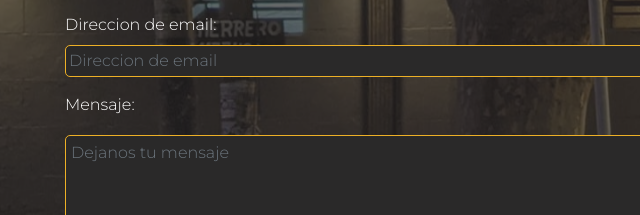
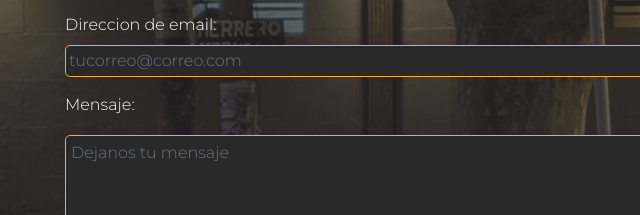
Before and after one commit to Lucho375/Aike-Burger, a website: page pages/contacto.html in a window 1280 px wide. Shown: the part 360-575 px from the top of the page, 17-657 px from the left. Drawn offline with nearby package versions, Linux system fonts and the light colour scheme.

Commit message:
agrego placeholder a correo en el formulario

```diff
--- a/pages/contacto.html
+++ b/pages/contacto.html
@@ -81,7 +81,7 @@
                 <!-- direccion de email -->
                 <div class="mb-3">
                     <label class="form-label" for="emailAddress">Direccion de email:</label>
-                    <input class="form-control" id="emailAddress" type="email" placeholder="Direccion de email"
+                    <input class="form-control" id="emailAddress" type="email" placeholder="tucorreo@correo.com"
                         data-sb-validations="required, email" />
                     <div class="invalid-feedback" data-sb-feedback="emailAddress:required">La direccion de email es
                         requerida.
```
